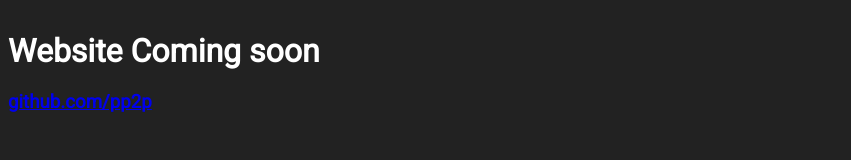
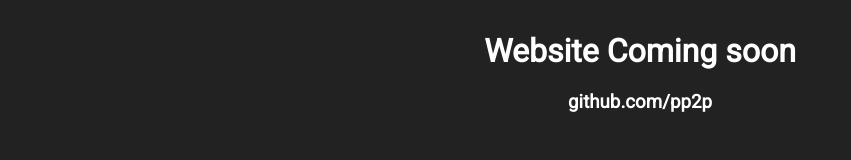
Before and after one commit to pp2p/pp2p, a plain HTML site: page index.html in a window 1280 px wide. Shown: the whole page, without its empty margins (0-851 px from the left). Drawn offline with Linux system fonts and the light colour scheme.

Commit message:
Update README to center text

```diff
--- a/index.html
+++ b/index.html
@@ -9,6 +9,12 @@
   }
   header {
     margin: 2rem auto;
+    text-align: center;
+  }
+
+  header a {
+    color: inherit;
+    text-decoration: none;
   }
 </style>
 <header>
```
